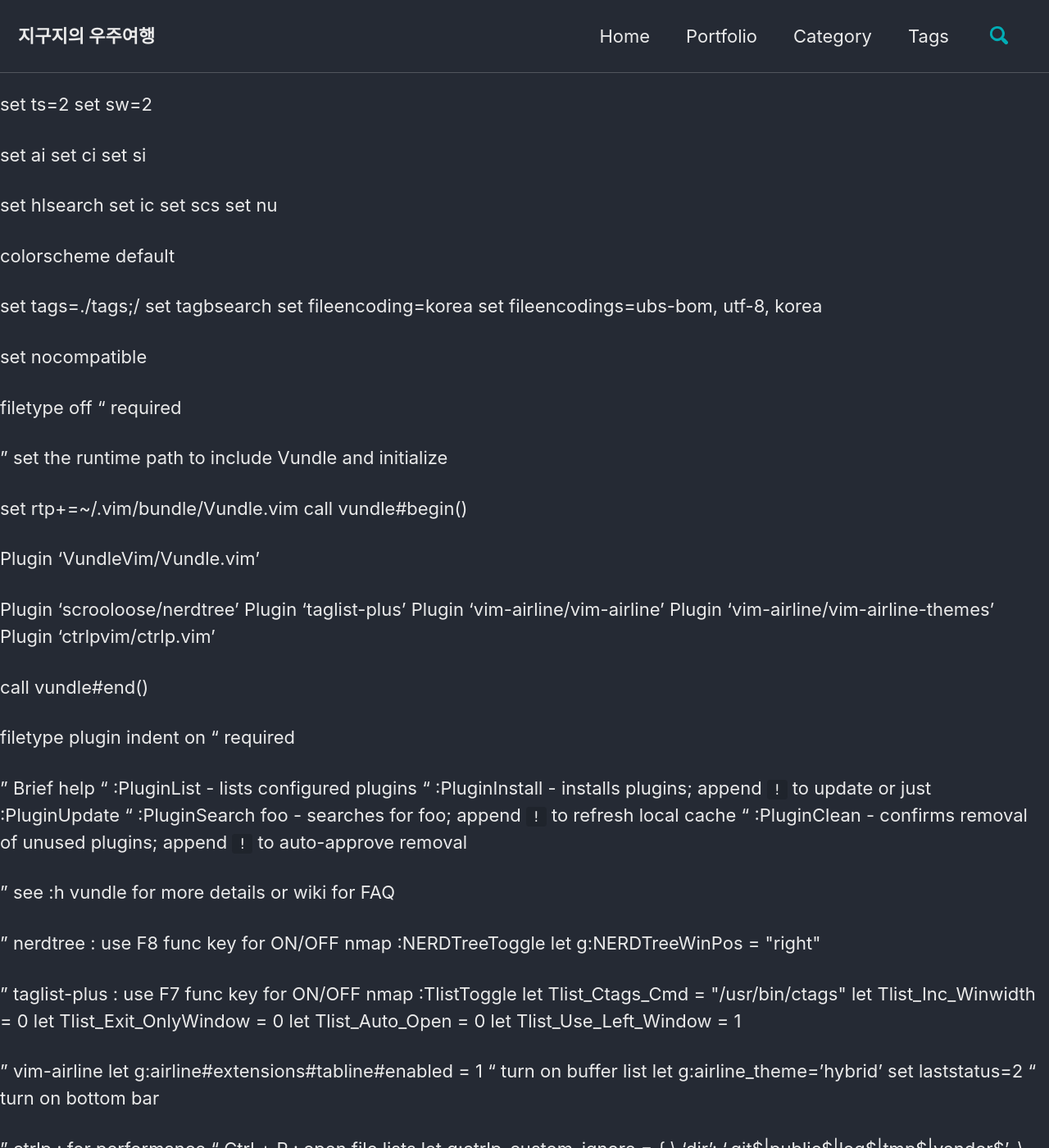
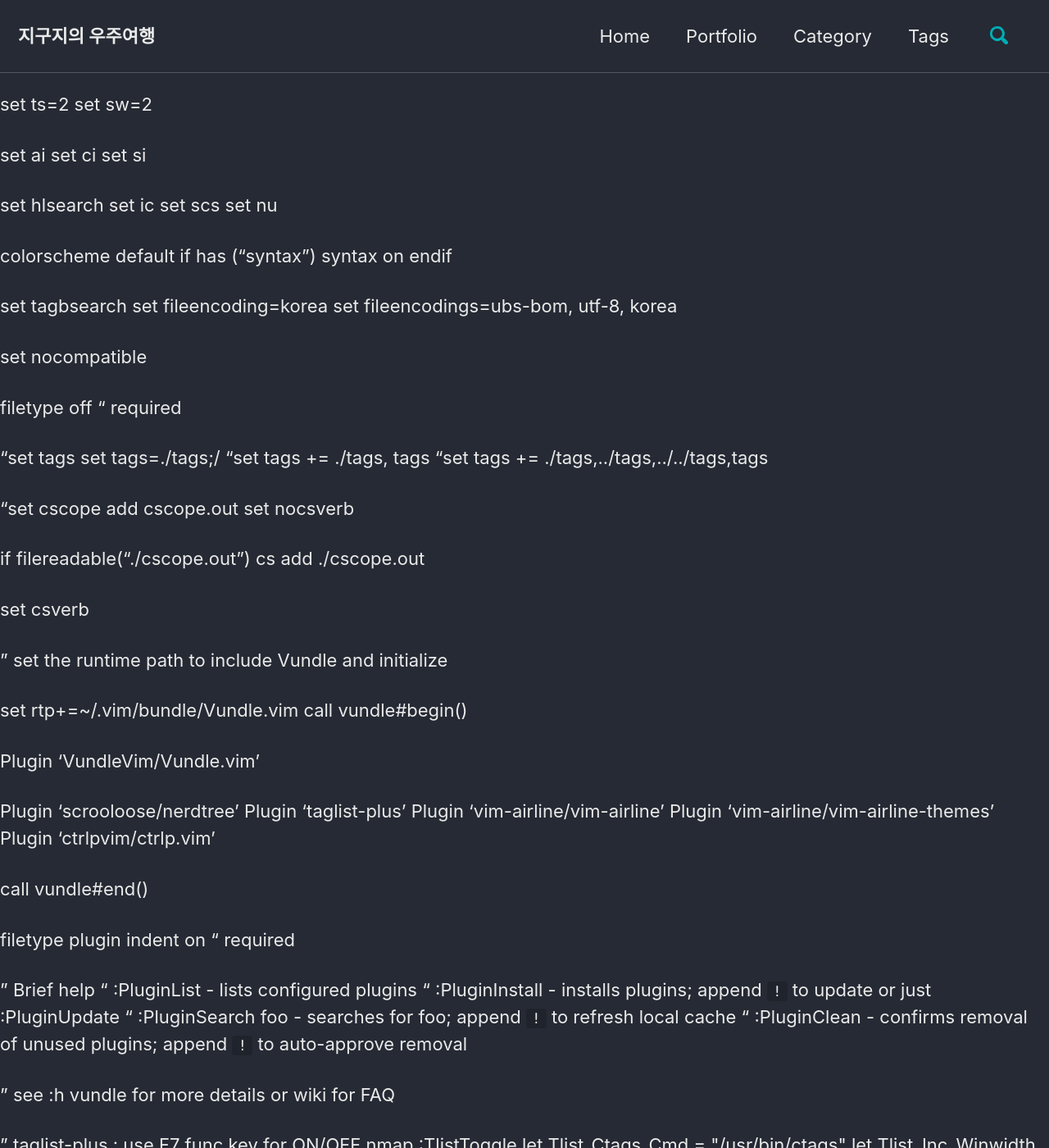
Before and after one commit to hyesuk-k/hyesuk-k.github.io, a Jekyll site: the page built from assets/files/v_vimrc.md, in a window 1280 px wide and 1400 px high. Shown: the whole window at 82% size. Built offline with Jekyll 4.4.1, drawn with Linux system fonts in a browser that asks for light colours; cached includes are drawn as plain includes; our own code applies the rules of GitHub Pages for plain Markdown files; some of the changed text lies outside the part shown.

Commit message:
[dev_util] cscope 및 puttty 설정 추가

```diff
--- a/assets/files/v_vimrc.md
+++ b/assets/files/v_vimrc.md
@@ -11,8 +11,10 @@ set scs
 set nu
 
 colorscheme default
+if has ("syntax")
+  syntax on
+endif
 
-set tags=./tags;/
 set tagbsearch
 set fileencoding=korea
 set fileencodings=ubs-bom, utf-8, korea
@@ -20,6 +22,19 @@ set fileencodings=ubs-bom, utf-8, korea
 set nocompatible
 
 filetype off    " required
+
+"set tags
+set tags=./tags;/
+"set tags += ./tags, tags
+"set tags += ./tags,../tags,../../tags,tags
+
+"set cscope add cscope.out
+set nocsverb
+
+if filereadable("./cscope.out")
+  cs add ./cscope.out
+
+set csverb
 
 " set the runtime path to include Vundle and initialize
 
@@ -46,17 +61,17 @@ filetype plugin indent on    " required
 
 " see :h vundle for more details or wiki for FAQ
 
-" nerdtree : use F8 func key for ON/OFF
-nmap <F8> :NERDTreeToggle<CR>
-let g:NERDTreeWinPos = "right"
-
 " taglist-plus : use F7 func key for ON/OFF
-nmap <F7> :TlistToggle<CR>
+nmap <F9> :TlistToggle<CR>
 let Tlist_Ctags_Cmd = "/usr/bin/ctags"
 let Tlist_Inc_Winwidth = 0
 let Tlist_Exit_OnlyWindow = 0
 let Tlist_Auto_Open = 0
 let Tlist_Use_Left_Window = 1
+
+" nerdtree : use F8 func key for ON/OFF
+nmap <F10> :NERDTreeToggle<CR>
+let g:NERDTreeWinPos = "right"
 
 " vim-airline
 let g:airline#extensions#tabline#enabled = 1 " turn on buffer list
```
Also changed, not shown: _posts/2021-07-07-vim_settings.md (+3 -2 lines), _posts/2021-07-30-dev_settings.md (+56 -3 lines).
